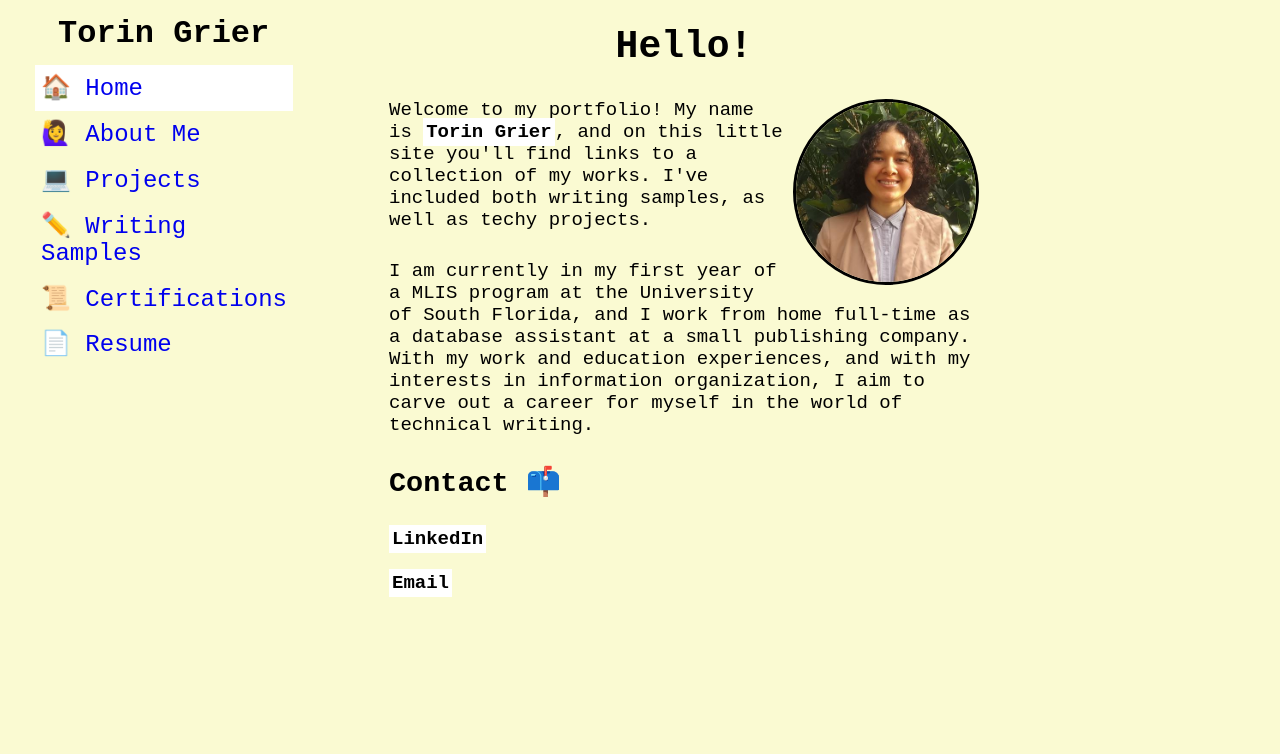
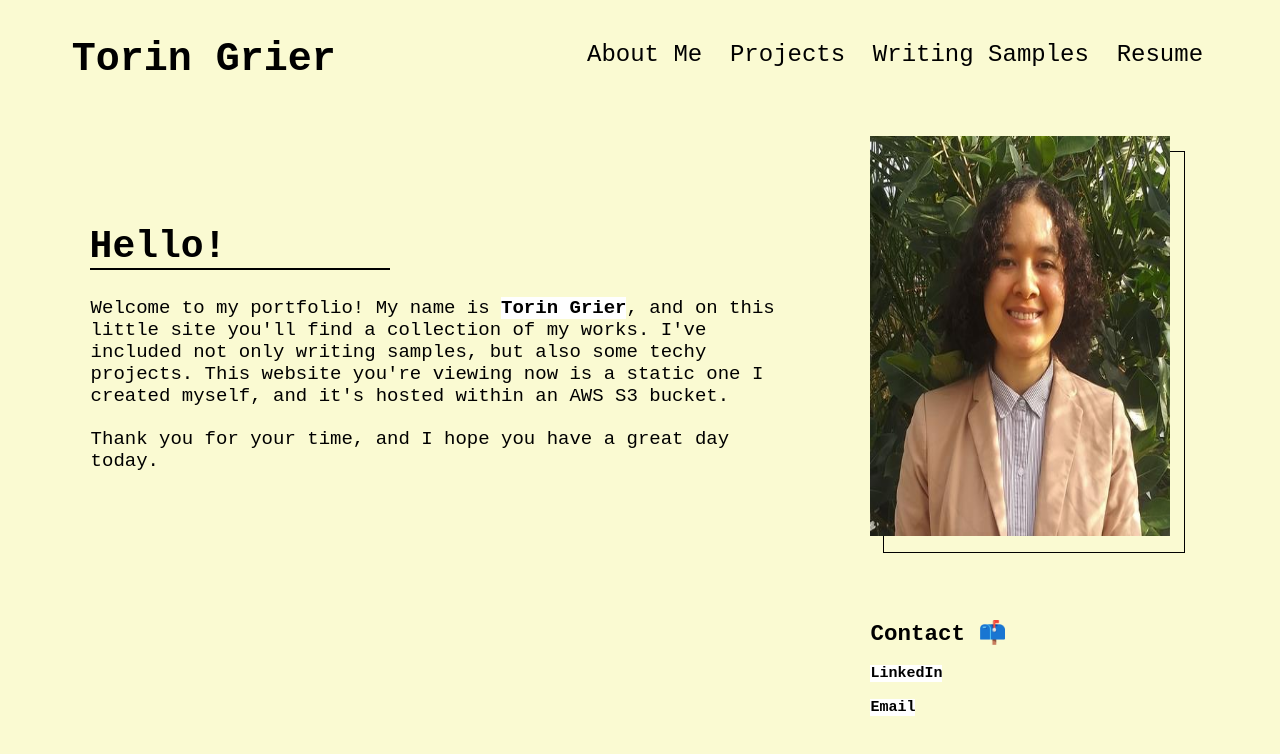
Before and after one commit to TorinGrier/portfolio, a plain HTML site: page index.html in a window 1280 px wide. Drawn offline with Linux system fonts and the light colour scheme.

Commit message:
scrapped initial design. put navbar on top and made horizontal. put contact info under headshot. changed some hover effects.

```diff
--- a/index.html
+++ b/index.html
@@ -6,38 +6,25 @@
     <title>Torin Grier</title>
   </head>
   <body>
-    <h1 class="Torin">Torin Grier</h1>
     <div class="navbar">
       <ul>
-        <li class="active"><a href="index.html">🏠 Home</a></li>
-        <li><a href="about.html">🙋‍♀️ About Me</a></li>
-        <li><a href="projects.html">💻 Projects</a></li>
-        <li><a href="samples.html">✏️ Writing Samples</a></li>
-        <li><a href="certs.html">📜 Certifications</a></li>
-        <li><a href="resume.html">📄 Resume</a></li>
+        <li><a href="about.html">About Me</a></li>
+        <li><a href="projects.html">Projects</a></li>
+        <li><a href="samples.html">Writing Samples</a></li>
+        <li><a href="resume.html">Resume</a></li>
       </ul>
     </div>
-    <div id="blob">
-      <h1>Hello!</h1>
-      <img
-        src="img/Torin.jpg"
-        alt="A headshot of Torin Grier, standing outside in front of greenery"
-        height="180px"
-        width="180px"
-      />
-      <p>
-        Welcome to my portfolio! My name is
-        <a href="about.html">Torin Grier</a>, and on this little site you'll
-        find links to a collection of my works. I've included both writing
-        samples, as well as techy projects.
-      </p>
-      <p>
-        I am currently in my first year of a MLIS program at the University of
-        South Florida, and I work from home full-time as a database assistant at
-        a small publishing company. With my work and education experiences, and
-        with my interests in information organization, I aim to carve out a
-        career for myself in the world of technical writing.
-      </p>
+    <h1 class="Torin"><a href="index.html">Torin Grier</a></h1>
+    <div id="headshot-border" />
+    <img
+      id="headshot"
+      src="img/Torin.jpg"
+      alt="A headshot of Torin Grier, standing outside in front of greenery"
+      height="400px"
+      width="300px"
+    />
+
+    <div id="contact">
       <h2>Contact 📫</h2>
       <p>
         <a href="https://www.linkedin.com/in/torin-grier-4482b3178/">LinkedIn</a
@@ -45,5 +32,19 @@
         <a href="mailto:toringrier@gmail.com">Email</a>
       </p>
     </div>
+
+    <div id="blob">
+      <h1>Hello!</h1>
+
+      <p>
+        Welcome to my portfolio! My name is
+        <a href="about.html">Torin Grier</a>, and on this little site you'll
+        find a collection of my works. I've included not only writing samples,
+        but also some techy projects. This website you're viewing now is a
+        static one I created myself, and it's hosted within an AWS S3 bucket.
+      </p>
+
+      <p>Thank you for your time, and I hope you have a great day today.</p>
+    </div>
   </body>
 </html>
--- a/style.css
+++ b/style.css
@@ -2,97 +2,153 @@ body {
   background-color: lightgoldenrodyellow;
 }
 
-.Torin {
-  font-family: "Courier New", Courier, monospace;
-  margin: 15px 0px 0px 50px;
+.navbar {
+  list-style-type: none;
+  width: 100%;
+  font-family: monospace;
+  color: black;
+  position: fixed;
+  text-align: right;
+  margin: 15px 0px 0px -75px;
 }
 
-p,
-a,
-h1,
-h2,
-h3,
-h4,
-h5 {
-  font-family: monospace;
-}
-
-.navbar {
-  list-style-type: none;
-  width: 350px;
-  margin: 0px 0px 0px -39px;
-  font-family: monospace;
+.navbar a:link {
+  color: black;
 }
 
 .navbar a {
   display: block;
   text-decoration: none;
-  padding: 0.5vw;
-  border-top: 2px solid transparent;
-  border-bottom: 2px solid transparent;
+  color: black;
+  box-shadow: inset 0 0 0 0 white;
+  color: black;
+  margin: 0 -0.25rem;
+  padding: 5px;
+  transition: box-shadow 0.6s ease-in-out;
 }
 
 .navbar li {
   list-style-type: none;
-  margin: 0 2vw;
+  margin: 0 0.7vw;
   font-size: 3vh;
-}
-
-.navbar a:hover {
-  border-top: 2px solid black;
-  border-bottom: 2px solid black;
+  display: inline-block;
 }
 
 .active {
-  background-color: white;
+  border-bottom: 2.1px dashed black;
 }
 
 .navbar a:visited {
   color: black;
 }
 
+.Torin {
+  position: fixed;
+  text-align: center;
+  top: 1.3%;
+  left: 5.6%;
+  font-size: 5vh;
+  font-family: "Courier New", Courier, monospace;
+}
+
+.Torin a {
+  box-shadow: inset 0 0 0 0 white;
+  color: black;
+  margin: 0 -0.25rem;
+  padding: 0 0.25rem;
+  transition: box-shadow 0.6s ease-in-out;
+}
+
+.Torin a:hover,
+.navbar a:hover {
+  box-shadow: inset 300px 0 0 0 white;
+  color: black;
+}
+
+a {
+  text-decoration: none;
+  color: black;
+}
+
 #blob {
-  width: 600px;
-  height: 350px;
+  width: 700px;
+  height: 200px;
   position: fixed;
-  left: 30%;
-  top: 0%;
+  left: 7%;
+  top: 25%;
   font-size: 19px;
+  animation: fadeIn linear 0.7s;
+}
+
+@keyframes fadeIn {
+  0% {
+    opacity: 0;
+  }
+  100% {
+    opacity: 1;
+  }
 }
 
 #blob p {
   text-align: left;
-  padding: 5px;
+  padding: 1px;
 }
 
-#blob h2 {
+h2 {
   text-align: left;
-  padding: 0px 0px 0px 5px;
 }
 
-#blob img {
-  border-style: solid;
-  border-radius: 50%;
-  float: right;
-  margin: 5px;
-}
-
-#blob a {
+#blob a,
+#contact a {
   text-decoration: none;
   color: black;
   font-weight: bold;
-  padding: 3px;
+  padding: 0px;
   background-color: white;
   transition: background 0.1s, box-shadow 0.3s, color 0.1s;
 }
 
-#blob a:hover {
+#blob a:hover,
+#contact a:hover {
   background-color: white;
   box-shadow: 2.5px 2.5px;
   padding: 3px;
 }
 
+p {
+  font-family: monospace;
+}
+
 #blob h1 {
-  text-align: center;
+  text-align: left;
+  width: 300px;
+  font-family: "Courier New", Courier, monospace;
+  border-bottom: 2px double black;
+}
+
+#headshot {
+  position: fixed;
+  left: 68%;
+  top: 17%;
+}
+
+#headshot-border {
+  position: fixed;
+  border: 1px solid black;
+  height: 400px;
+  width: 300px;
+  left: 69%;
+  top: 18.9%;
+  animation: fadeIn linear 0.7s;
+}
+
+#contact {
+  position: fixed;
+  left: 68%;
+  top: 75%;
+  font-size: 15px;
+}
+
+#contact h2 {
   font-family: "Courier New", Courier, monospace;
 }
```
Also changed, not shown: about.html (+26 -7 lines), certs.html (deleted, +0 -21 lines), projects.html (+5 -7 lines), resume.html (+5 -7 lines), samples.html (+5 -7 lines), 1 other file.
